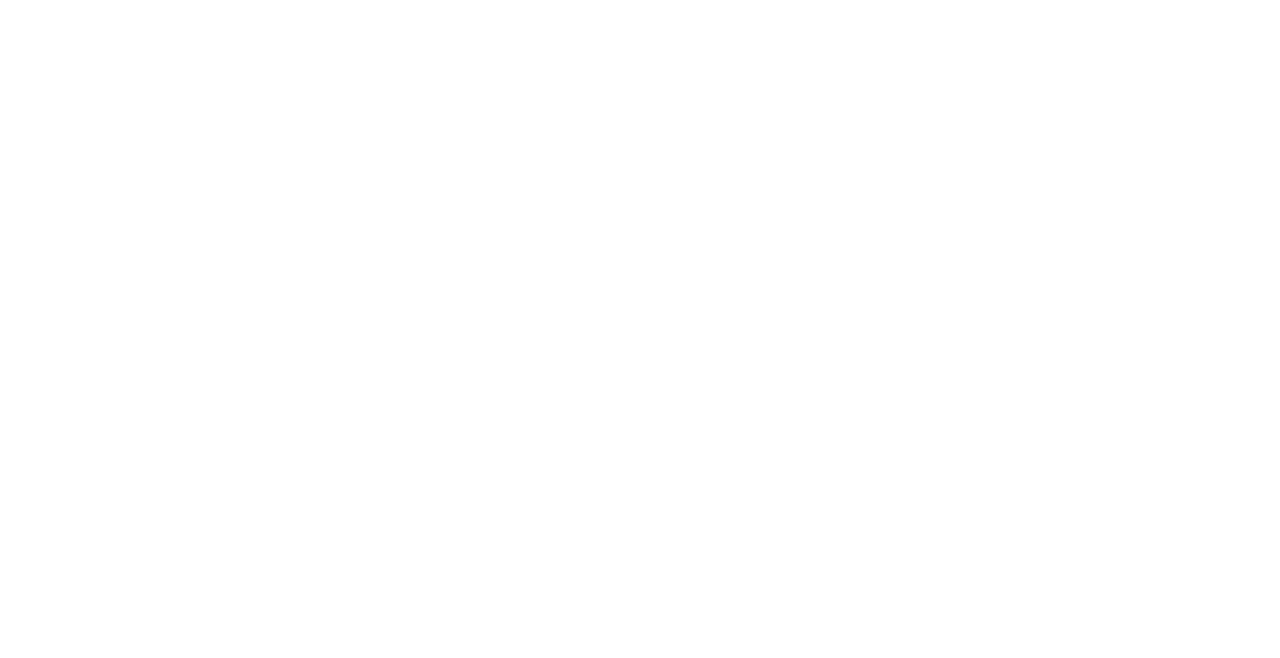
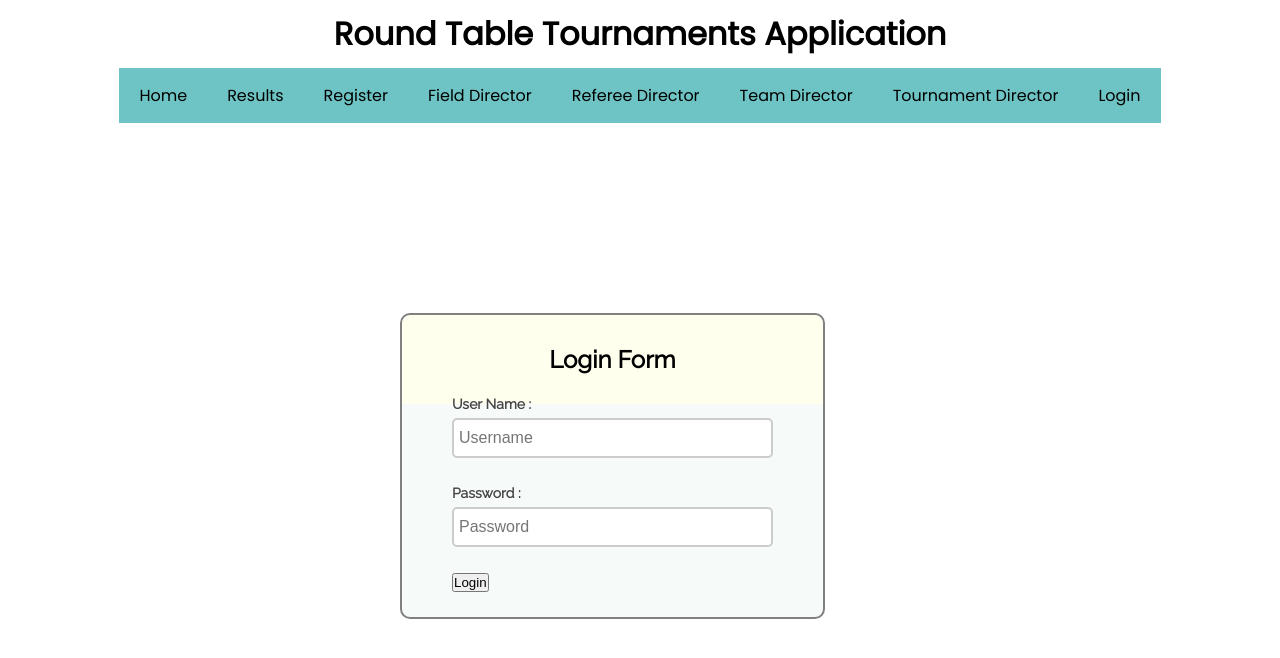
Before and after one commit to dazinn/SER515-Team4-roundTableTournaments, an Angular app in the folder roundTableTournamentsFrontEnd/: page /login in a window 1280 px wide. Shown: the top 658 px of the page. Built offline with nearby package versions, Linux system fonts and the light colour scheme.

Commit message:
us102-t107: Added fuctionality to login page based on user type and it should be re-checked.

```diff
--- a/roundTableTournamentsFrontEnd/src/app/app-routing.module.ts
+++ b/roundTableTournamentsFrontEnd/src/app/app-routing.module.ts
@@ -11,6 +11,7 @@
 import { TeamDirectorComponent } from './team-director/team-director.component';
 import { TournamentDirectorComponent } from './tournament-director/tournament-director.component';
 import { RegisterComponent } from './register/register.component';
+import { FormsModule, ReactiveFormsModule } from '@angular/forms';
 
 
 /* Array of different routes which can be displayed, in the form:
@@ -35,6 +36,7 @@
   declarations: [],
   imports: [
     RouterModule.forRoot(routes) // This configures the router with the array of routes declared above.
+
   ],
   exports: [
     RouterModule
--- a/roundTableTournamentsFrontEnd/src/app/app.module.ts
+++ b/roundTableTournamentsFrontEnd/src/app/app.module.ts
@@ -10,6 +10,7 @@
 import { TournamentDirectorComponent } from './tournament-director/tournament-director.component';
 import { TeamDirectorComponent } from './team-director/team-director.component';
 import { RegisterComponent } from './register/register.component';
+import { FormsModule, ReactiveFormsModule } from '@angular/forms';
 
 
 
@@ -27,7 +28,9 @@
   ],
   imports: [
     BrowserModule,
-    AppRoutingModule
+    AppRoutingModule,
+    ReactiveFormsModule,
+    FormsModule
   ],
   providers: [],
   bootstrap: [AppComponent]
--- a/roundTableTournamentsFrontEnd/src/app/login/login.component.css
+++ b/roundTableTournamentsFrontEnd/src/app/login/login.component.css
@@ -14,7 +14,8 @@
 }
 div.container{
 width: 900px;
-background-color:white;
+background-color:rgb(255, 255, 255);
+border:white;
 height: 500px;
 margin:35px 35px;
 font-family: 'Raleway', sans-serif;
@@ -58,7 +59,7 @@
 }
 .back{
 text-decoration: none;
-border: 1px solid rgb(0, 143, 255);
+border: 1px solid rgb(250, 252, 253);
 background-color: rgb(0, 214, 255);
 padding: 3px 20px;
 border-radius: 2px;
--- a/roundTableTournamentsFrontEnd/src/app/login/login.component.html
+++ b/roundTableTournamentsFrontEnd/src/app/login/login.component.html
@@ -1,23 +1,20 @@
 <html>
 <head>
-<title>Javascript Login Form Validation</title>
+<title>Login Form</title>
 <!-- Include CSS File Here -->
 <link rel="stylesheet" href="login.component.css"/>
-<!-- Include JS File Here -->
-<script src="login.component.js"></script>
 </head>
 <body>
 <div class="container">
 <div class="main">
-<h2>Login Form </h2>
-<form id="form_id" method="post" name="myform">
+<h2>Login Form</h2>
+ <form [formGroup]="loginForm" (ngSubmit)="onSubmit()">
 <label>User Name :</label>
-<input type="text" name="username" id="username"/>
+<input type="text" placeholder="Username" formControlName="username">
 <label>Password :</label>
-<input type="password" name="password" id="password"/>
-<input type="button" value="Login" id="submit" onclick="validate()"/>
+<input type="password" placeholder="Password" formControlName="password">
+<button type="submit">Login</button>
 </form>
-<span><b class="note">Note : </b>Use the following format for username and password. <br/><b class="valid">User Name : ABC<br/>Password : ABC@#123</b></span>
 </div>
 </div>
 </body>
--- a/roundTableTournamentsFrontEnd/src/app/login/login.component.js
+++ /dev/null
@@ -1,22 +0,0 @@
-var attempt = 10; // Variable to count number of attempts.
-// Below function Executes on click of login button.
-function validate(){
-var username = document.getElementById("username").value;
-var password = document.getElementById("password").value;
-if ( username == "Formget" && password == "formget#123"){
-alert ("Login successfully");
-window.location = "success.html"; // Redirecting to other page.
-return false;
-}
-else{
-attempt --;// Decrementing by one.
-alert("You have left "+attempt+" attempt;");
-// Disabling fields after 10 attempts.
-if( attempt == 0){
-document.getElementById("username").disabled = true;
-document.getElementById("password").disabled = true;
-document.getElementById("submit").disabled = true;
-return false;
-}
-}
-}
--- a/roundTableTournamentsFrontEnd/src/app/login/login.component.ts
+++ b/roundTableTournamentsFrontEnd/src/app/login/login.component.ts
@@ -1,4 +1,7 @@
 import { Component, OnInit } from '@angular/core';
+import {FormBuilder} from '@angular/forms';
+import{FormsModule,ReactiveFormsModule} from '@angular/forms';
+import { Router } from '@angular/router';
 
 @Component({
   selector: 'app-login',
@@ -6,10 +9,78 @@
   styleUrls: ['./login.component.css']
 })
 export class LoginComponent implements OnInit {
+  public userArray = []
 
-  constructor() { }
+  constructor(private fb: FormBuilder,private router: Router) { }
 
   ngOnInit(): void {
+    this.addUsersToArray();
+  }
+
+  loginForm = this.fb.group({
+    username: [null],
+    password: [null],
+    usertype: [null]
+  });
+
+  addUsersToArray()
+  {
+    let user1 = new User("TeamDirectorAccount", "aaaa","teamDirector");
+    let user2 = new User("RefereeDirectorAccount", "bbbb", "refereeDirector");
+    let user3 = new User("TournamentDirectorAccount", "cccc","tournamentDirector");
+    let user4 = new User("FieldDirectorAccount", "dddd","fieldDirector");
+
+    this.userArray.push(user1);
+    this.userArray.push(user2);
+    this.userArray.push(user3);
+    this.userArray.push(user4);
+
+
+    console.log("Adding example users to array");
+
+  }
+  onSubmit()
+  {
+	  if (this.loginForm.valid)
+	  {
+		 this.userArray.forEach( (User) => {
+			if(User.username == this.loginForm.get('username') && User.password == this.loginForm.get('password'))
+			{
+				if(User.userType = "teamDirector"){
+					this.router.navigate(['/team-director.component.html']);
+          console.log("teamDirector");
+        }
+				else if(User.userType = "refereeDirector")
+          this.router.navigate(['/referee-director.component.html']);
+				else if(User.userType = "tournamentDirector")
+          this.router.navigate(['/tournament-director.component.html']);
+				else if(User.userType = "fieldDirector")
+          this.router.navigate(['/field-director.component.html']);
+
+			}
+		});
+
+		this.loginForm.reset();
+	  }
+    else
+    {
+    console.log("Invalid Credentials");
+		this.loginForm.reset();
+    }
   }
 
 }
+
+class User {
+  username: string;
+  password: string;
+  userType: string;
+
+  constructor(user: string, pass: string, ut: string ){
+    this.username = user;
+    this.password = pass;
+    this.userType = ut;
+  }
+
+
+}
```
